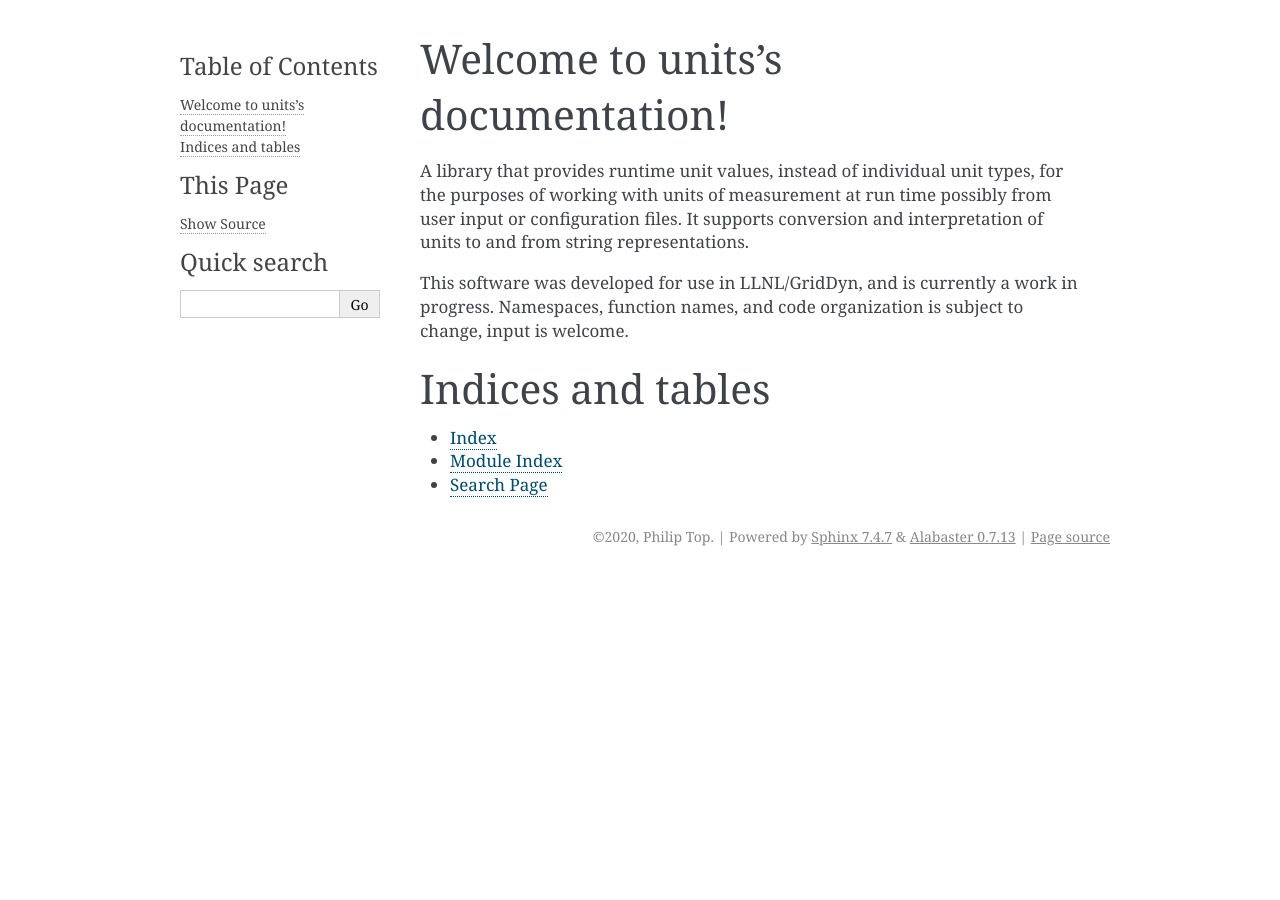
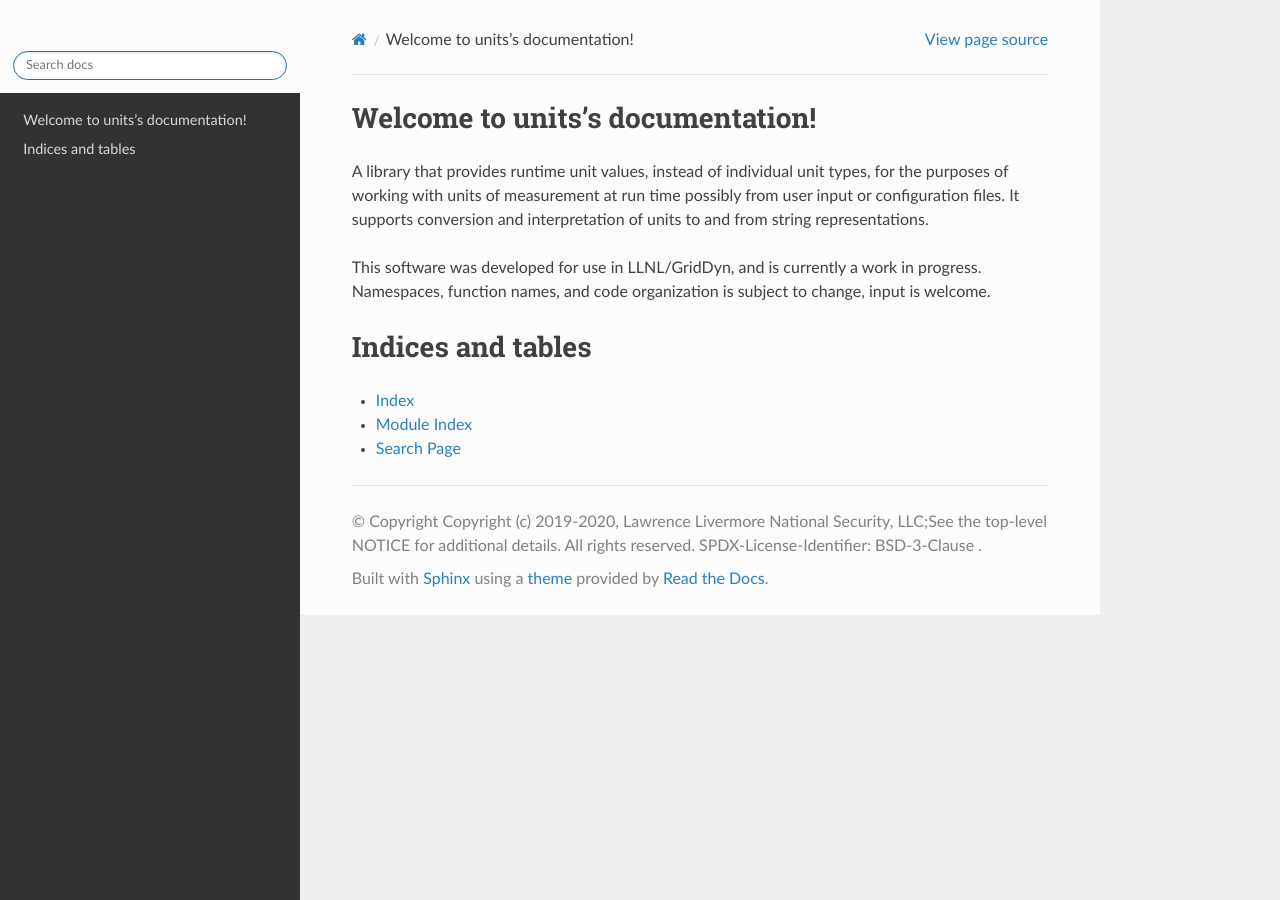
Before and after one commit to LLNL/units, a Sphinx documentation site: the page built from docs/index.rst, in a window 1280 px wide. Built offline with Sphinx 7.4.7 and the Read the Docs theme 2.0.0, drawn with Linux system fonts in a browser that asks for light colours; part of the change alters nothing that is shown.

```diff
--- /dev/null
+++ b/docs/_static/css/custom.css
@@ -0,0 +1,13 @@
+.wy-side-nav-search {
+    display: block;
+    width: 300px;
+    padding: .809em;
+    margin-bottom: .809em;
+    z-index: 200;
+    background-color: #FCFCFC;
+    text-align: center;
+    padding: .809em;
+    display: block;
+    color: #fcfcfc;
+    margin-bottom: .809em;
+}
--- a/docs/conf.py
+++ b/docs/conf.py
@@ -1,10 +1,17 @@
-# Configuration file for the Sphinx documentation builder.
+#!/usr/bin/env python3
+# -*- coding: utf-8 -*-
 #
-# This file only contains a selection of the most common options. For a full
-# list see the documentation:
-# https://www.sphinx-doc.org/en/master/usage/configuration.html
-
-# -- Path setup --------------------------------------------------------------
+# Units documentation build configuration file, created by
+# sphinx-quickstart on Wed Dec 13 12:07:08 2017.
+#
+# This file is execfile()d with the current directory set to its
+# containing dir.
+#
+# Note that not all possible configuration values are present in this
+# autogenerated file.
+#
+# All configuration values have a default; values that are commented out
+# serve to show the default.
 
 # If extensions (or modules to document with autodoc) are in another directory,
 # add these directories to sys.path here. If the directory is relative to the
@@ -14,42 +21,211 @@
 # import sys
 # sys.path.insert(0, os.path.abspath('.'))
 
+# -- General configuration ------------------------------------------------
 
-# -- Project information -----------------------------------------------------
-
-project = 'units'
-copyright = '2020, Philip Top'
-author = 'Philip Top'
-
-# The full version, including alpha/beta/rc tags
-release = '0.3.1'
-
-
-# -- General configuration ---------------------------------------------------
+# If your documentation needs a minimal Sphinx version, state it here.
+#
+# needs_sphinx = '1.0'
 
 # Add any Sphinx extension module names here, as strings. They can be
 # extensions coming with Sphinx (named 'sphinx.ext.*') or your custom
 # ones.
+import os
+import sphinx_rtd_theme
+
+current_directory = os.path.dirname(os.path.realpath(__file__))
+
+def which(program):
+    def is_exe(fpath):
+        return os.path.exists(fpath) and os.access(fpath, os.X_OK) and os.path.isfile(fpath)
+
+    def ext_candidates(fpath):
+        yield fpath
+        for ext in os.environ.get("PATHEXT", "").split(os.pathsep):
+            yield fpath + ext
+
+    #fpath, fname = os.path.split(program)
+    fpath=os.path.dirname(program)
+    if fpath:
+        if is_exe(program):
+            return program
+    else:
+        for path in os.environ["PATH"].split(os.pathsep):
+            exe_file = os.path.join(path, program)
+            for candidate in ext_candidates(exe_file):
+                if is_exe(candidate):
+                    return candidate
+
+    return None
+
+import subprocess
+
+read_the_docs_build = os.environ.get('READTHEDOCS', None) == 'True'
+
+if read_the_docs_build:
+    dir_name = os.path.realpath(os.path.dirname(__file__))
+    subprocess.call("cd {dir_name} && make rtddoxygen".format(dir_name=dir_name), shell=True)
+    html_extra_path = [os.path.abspath(os.path.join(dir_name, "../rtd-doxygen"))]
+
 extensions = [
+    'sphinx.ext.autodoc',
+    'sphinx.ext.doctest',
+    'sphinx.ext.intersphinx',
+    'sphinx.ext.coverage',
+    'sphinx.ext.mathjax',
+    'sphinx.ext.viewcode',
+    'sphinx.ext.githubpages',
+    'sphinx.ext.napoleon',
+    'sphinx_markdown_tables',
+    'nbsphinx',
+    'IPython.sphinxext.ipython_console_highlighting',
+    'breathe',
 ]
+
+from recommonmark.parser import CommonMarkParser
+from recommonmark.transform import AutoStructify
+
+breathe_projects = {
+    "units": os.path.abspath(os.path.join(current_directory, "./../build-doxygen/docs/xml")),
+}
+
+breathe_default_project = "units"
 
 # Add any paths that contain templates here, relative to this directory.
 templates_path = ['_templates']
 
+# The suffix(es) of source filenames.
+# You can specify multiple suffix as a list of string:
+#
+
+source_parsers = {
+    '.md': CommonMarkParser,
+}
+source_suffix = ['.rst', '.md']
+
+# The master toctree document.
+master_doc = 'index'
+
+# General information about the project.
+project = 'Units'
+copyright = 'Copyright (c) 2019-2020,\nLawrence Livermore National Security, LLC;See the top-level NOTICE for additional details.\nAll rights reserved.\nSPDX-License-Identifier: BSD-3-Clause\n'
+author = 'Philip Top, Ryan Mast, Corey McNeash'
+
+# The version info for the project you're documenting, acts as replacement for
+# |version| and |release|, also used in various other places throughout the
+# built documents.
+#
+# The short X.Y version.
+version = ''
+# The full version, including alpha/beta/rc tags.
+release = ''
+
+# The language for content autogenerated by Sphinx. Refer to documentation
+# for a list of supported languages.
+#
+# This is also used if you do content translation via gettext catalogs.
+# Usually you set "language" from the command line for these cases.
+language = None
+
 # List of patterns, relative to source directory, that match files and
 # directories to ignore when looking for source files.
-# This pattern also affects html_static_path and html_extra_path.
+# This patterns also effect to html_static_path and html_extra_path
 exclude_patterns = ['_build', 'Thumbs.db', '.DS_Store']
 
+# The name of the Pygments (syntax highlighting) style to use.
+pygments_style = 'sphinx'
 
-# -- Options for HTML output -------------------------------------------------
+# If true, `todo` and `todoList` produce output, else they produce nothing.
+todo_include_todos = False
+
+# -- Options for HTML output ----------------------------------------------
 
 # The theme to use for HTML and HTML Help pages.  See the documentation for
 # a list of builtin themes.
 #
-html_theme = 'alabaster'
+html_theme = "sphinx_rtd_theme"
+html_theme_path = [sphinx_rtd_theme.get_html_theme_path()]
+
+# Theme options are theme-specific and customize the look and feel of a theme
+# further.  For a list of options available for each theme, see the
+# documentation.
+#
+html_theme_options = {'navigation_depth': 4, 'collapse_navigation': False}
 
 # Add any paths that contain custom static files (such as style sheets) here,
 # relative to this directory. They are copied after the builtin static files,
 # so a file named "default.css" will overwrite the builtin "default.css".
 html_static_path = ['_static']
+
+#html_logo = "./img/HELICS_Logo.png"
+#html_favicon = html_logo
+
+# Custom sidebar templates, must be a dictionary that maps document names
+# to template names.
+#
+# This is required for the alabaster theme
+# refs: http://alabaster.readthedocs.io/en/latest/installation.html#sidebars
+html_sidebars = {
+    '**': [
+        'about.html',
+        'navigation.html',
+        'relations.html',  # needs 'show_related': True theme option to display
+        'searchbox.html',
+        'donate.html',
+    ]
+}
+
+# -- Options for HTMLHelp output ------------------------------------------
+
+# Output file base name for HTML help builder.
+htmlhelp_basename = 'Unitsdoc'
+
+# -- Options for LaTeX output ---------------------------------------------
+
+latex_elements = {
+    # The paper size ('letterpaper' or 'a4paper').
+    #
+    # 'papersize': 'letterpaper',
+
+    # The font size ('10pt', '11pt' or '12pt').
+    #
+    # 'pointsize': '10pt',
+
+    # Additional stuff for the LaTeX preamble.
+    #
+    # 'preamble': '',
+
+    # Latex figure (float) alignment
+    #
+    # 'figure_align': 'htbp',
+}
+
+# Grouping the document tree into LaTeX files. List of tuples
+# (source start file, target name, title,
+#  author, documentclass [howto, manual, or own class]).
+latex_documents = [
+    (master_doc, 'units.tex', 'Units Library Documentation',
+     'Philip Top', 'manual'),
+]
+
+# -- Options for manual page output ---------------------------------------
+
+# One entry per manual page. List of tuples
+# (source start file, name, description, authors, manual section).
+man_pages = [(master_doc, 'units', 'Units Library Documentation', [author], 1)]
+
+# -- Options for Texinfo output -------------------------------------------
+
+# Grouping the document tree into Texinfo files. List of tuples
+# (source start file, target name, title, author,
+#  dir menu entry, description, category)
+texinfo_documents = [
+    (master_doc, 'Units', 'Units Library Documentation', author, 'Units', 'runtime units library with string conversions', 'Miscellaneous'),
+]
+
+def setup(app):
+    app.add_stylesheet('css/custom.css')  # may also be an URL
+    app.add_config_value('recommonmark_config', {
+            'enable_eval_rst': True,
+            }, True)
+    app.add_transform(AutoStructify)
```
Also changed, not shown: docs/contents.rst (added).
